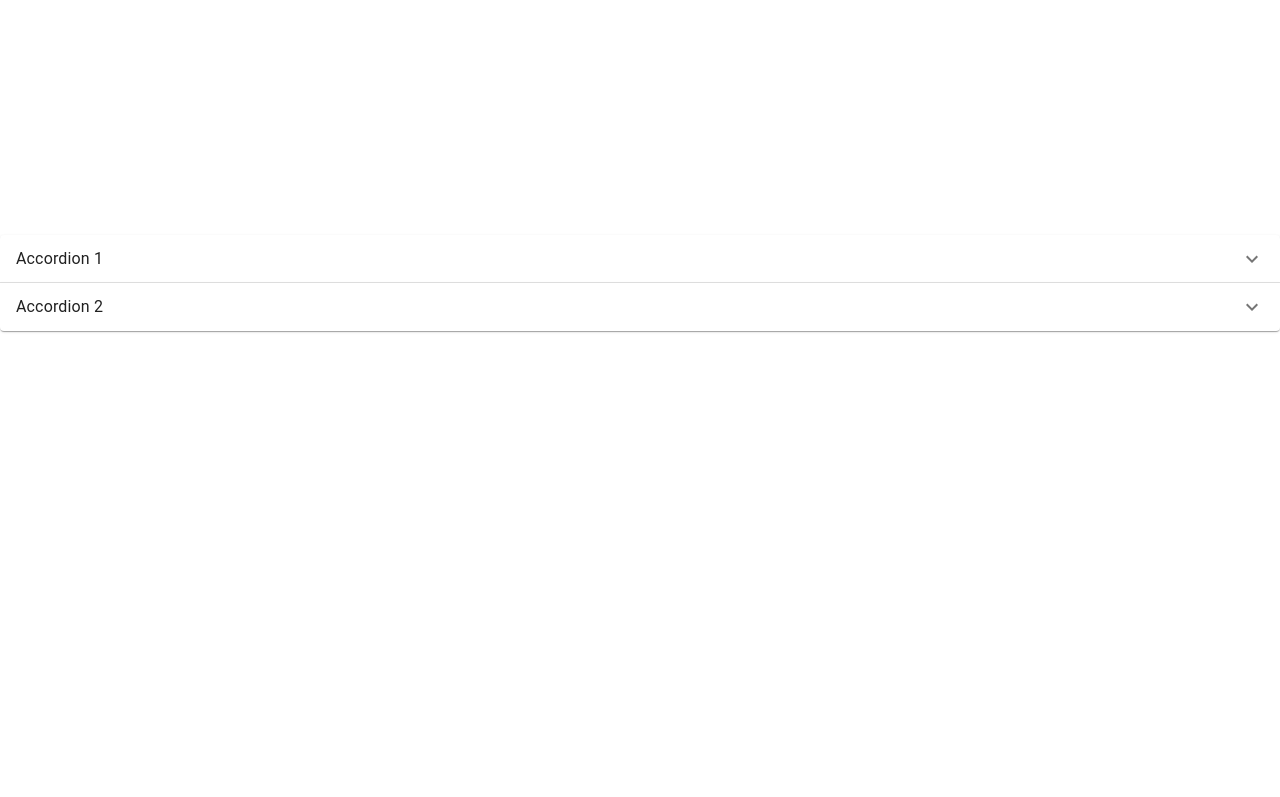
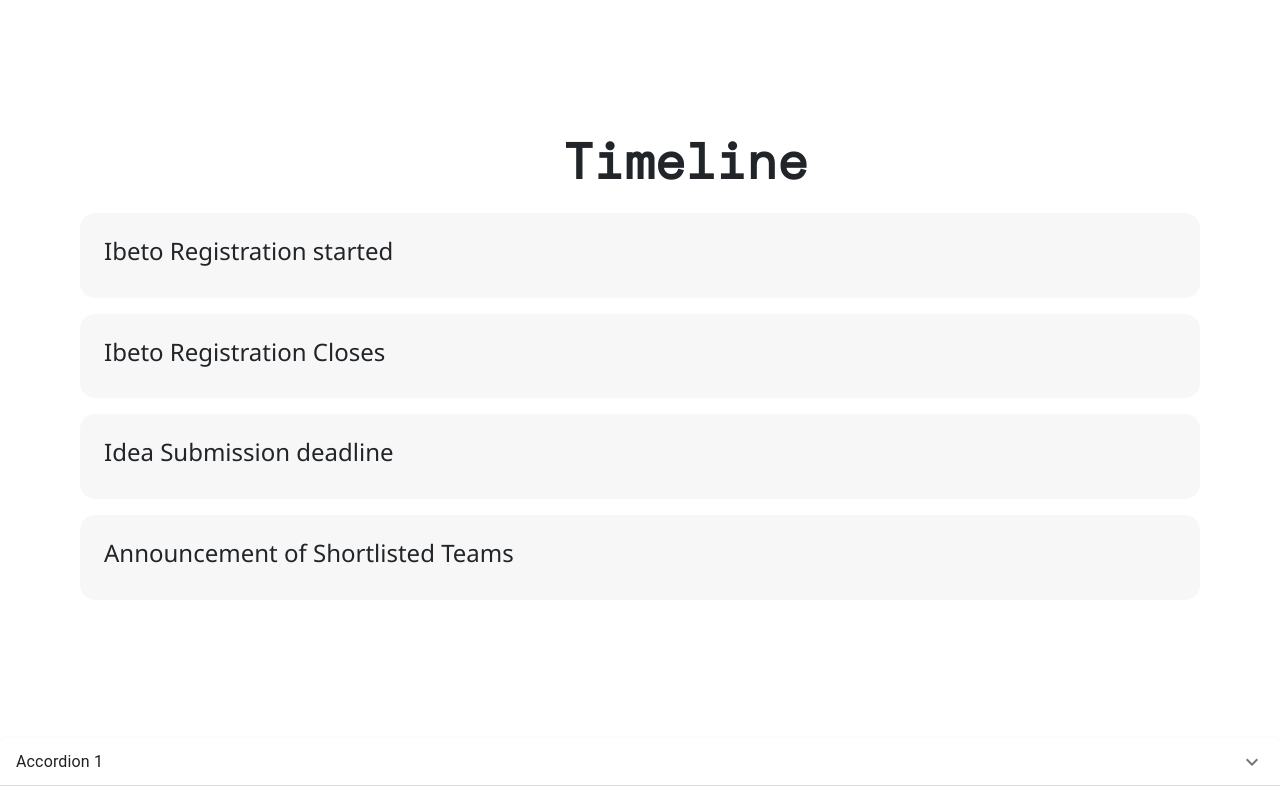
Before and after one commit to canvapromkd/ibeto-2022, a React (Create React App) app: page / in a window 1280 px wide. Shown: the part 700-1497 px from the top of the page. Before the commit the page ends 1287 px from the top, so only its background shows below. Built offline with nearby package versions, Linux system fonts and the light colour scheme.

Commit message:
added raw timeline

```diff
--- a/src/pages/MainPage/MainPage.js
+++ b/src/pages/MainPage/MainPage.js
@@ -2,12 +2,15 @@ import React from 'react'
 import Landing from '../../sections/Landing/Landing'
 import About from '../../sections/About/About'
 import Faq from '../../sections/Faq/Faq'
+import Timeline from '../../sections/Timeline/Timeline'
 function MainPage() {
   return (
     <div>
         <Landing/>
         <About/>
+        <Timeline />
         <Faq/>
+
     </div>
   )
 }
--- /dev/null
+++ b/src/sections/Timeline/Timeline.js
@@ -0,0 +1,31 @@
+import React from 'react'
+import Navbar from '../../components/Navbar/Navbar'
+import timeline from './Timeline.module.css'
+import Container from '@mui/material/Container'
+import Box from '@mui/material/Box'
+
+const Landing = () => {
+  return (
+    <div style={{width:"100%", marginTop:"2%", marginBottom:"2%"}}>
+      <div>
+          <p className={timeline.title}>Timeline</p>
+          <Container maxWidth="lg">
+             <Box sx={{m:2, flexGrow:1, bgcolor:'rgba(176, 176, 176, 0.1)', p: 3}} style={{borderRadius:15, display:"flex"}}>
+               <h4>Ibeto Registration started</h4>
+            </Box>
+            <Box sx={{m:2, flexGrow:1, bgcolor:'rgba(176, 176, 176, 0.1)', p: 3}} style={{borderRadius:15, display:"flex"}}>
+               <h4>Ibeto Registration Closes</h4>
+            </Box>
+            <Box sx={{m:2, flexGrow:1, bgcolor:'rgba(176, 176, 176, 0.1)', p: 3}} style={{borderRadius:15, display:"flex"}}>
+               <h4>Idea Submission deadline</h4>
+            </Box>
+            <Box sx={{m:2, flexGrow:1, bgcolor:'rgba(176, 176, 176, 0.1)', p: 3}} style={{borderRadius:15, display:"flex"}}>
+               <h4>Announcement of Shortlisted Teams</h4>
+            </Box>
+         </Container>
+      </div>
+    </div>
+  )
+}
+
+export default Landing
--- /dev/null
+++ b/src/sections/Timeline/Timeline.module.css
@@ -0,0 +1,37 @@
+/* DESKTOP */
+.main_div{
+    margin-top: 12%;
+}
+.title{
+    width: 154px;
+    height: 74px;
+    position: relative;
+    margin: 0 auto;
+    font-family: 'Space Mono';
+    font-style: normal;
+    font-weight: 700;
+    font-size: 50px;
+    line-height: 74px;
+    text-transform: capitalize;
+}
+.desc{
+    width: 67%;
+    display: flex;
+    font-family: 'Inter';
+    font-style: normal;
+    font-weight: 500;
+    font-size: 20px;
+    line-height: 39px;
+    position: relative;
+    text-align: center;
+    margin: 0 auto;
+}
+.greenBar{
+    margin: 0 auto;
+    background-color: #59BA89;
+    width: 364px;
+    height: 65px;
+    position: relative;
+    margin-top: 2%;
+    border-radius: 10px;
+}
```
Also changed, not shown: 2 other files (tests, documents, lock files or other folders).
